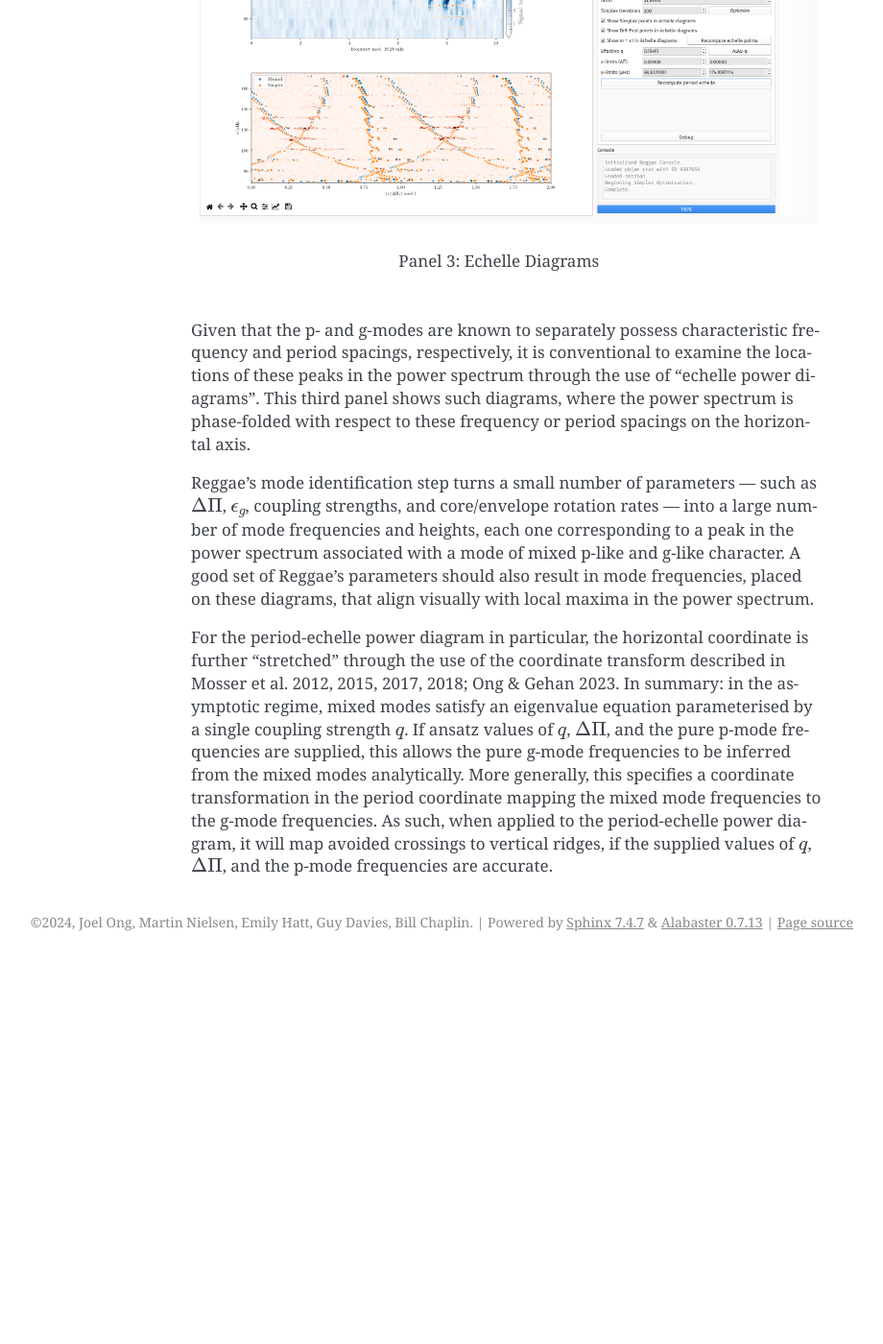
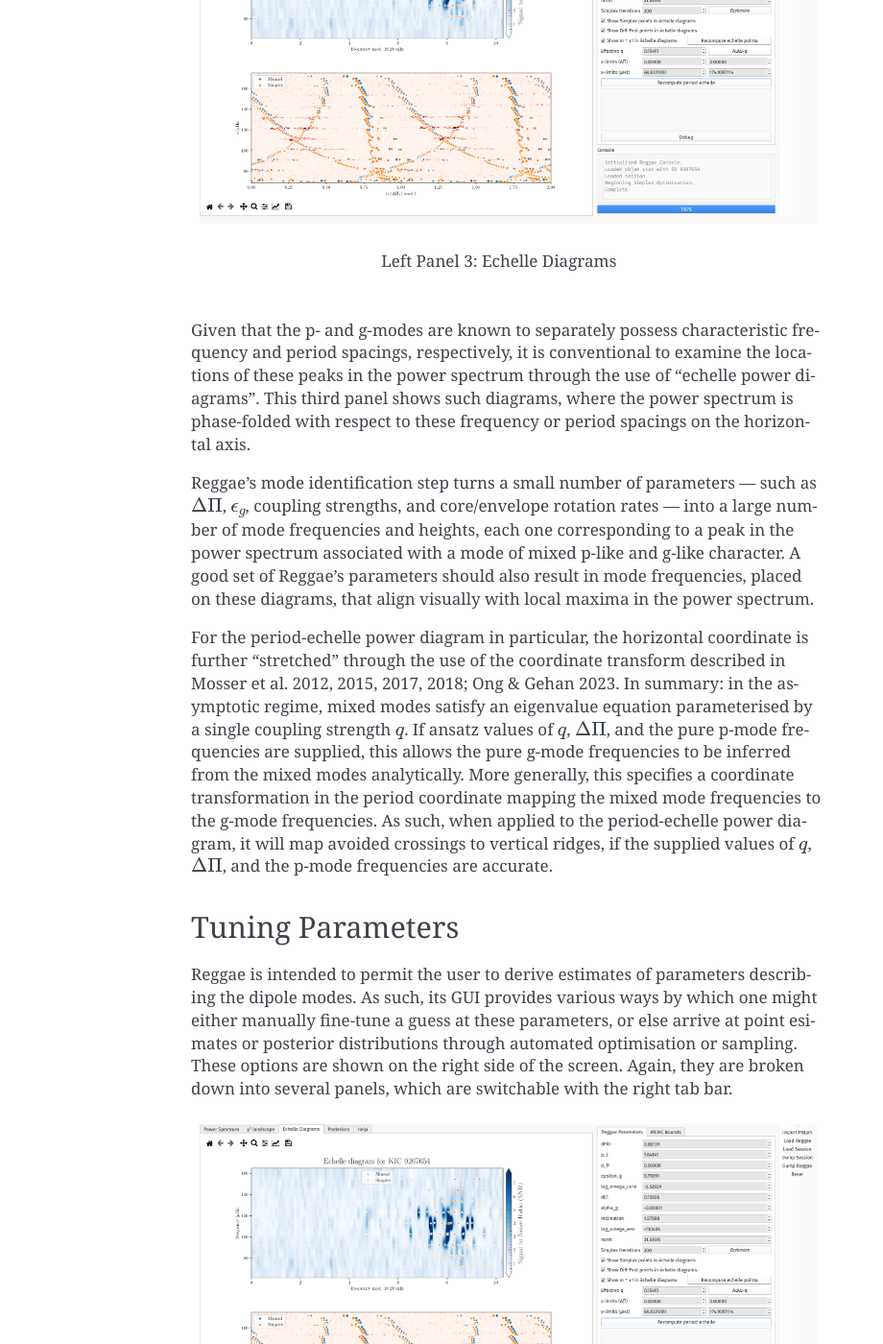
Before and after one commit to darthoctopus/reggae, a Sphinx documentation site: the page built from docs/usage.md, in a window 1280 px wide and 1400 px high, scrolled down 1403 px. Shown: the whole window at 96% size, without its empty margins (221-1141 px from the left). Built offline with Sphinx 7.4.7, drawn with Linux system fonts in a browser that asks for light colours; before the commit the page ends 2403 px from its top, so only the background shows below that; some of the changed text lies outside the part shown.

Commit message:
right panel notes

```diff
--- /dev/null
+++ b/docs/theta.rst
@@ -0,0 +1,4 @@
+theta
+^^^^^
+.. automodule:: reggae.theta
+    :members:
--- a/docs/usage.md
+++ b/docs/usage.md
@@ -10,9 +10,9 @@
 As a diagnostic utility, Reggae exposes a large amount of information to the viewer. This information is broken down in to several panels, which are switchable with the tab bar on the left side of the screen.
 
 :::{figure} ../screenshots/ps.png
-:alt: Panel 1: Power Spectrum
+:alt: Left Panel 1: Power Spectrum
 
-Panel 1: Power Spectrum
+Left Panel 1: Power Spectrum
 :::
 
 The first panel shows the power spectrum. Like PBJam, Reggae uses the so-called SNR power spectrum (i.e. with a smooth background divided out) as its focus is on fitting individual peaks — this is shown in black. To further focus on the dipole modes, a model of the radial and quadrupole modes inherited from PBJam is further divided out — this is shown in blue. Thus, any residual peaks are those ignored by PBJam, which, a priori, are primarily dipole modes. However, the user should ensure that PBJam's model works as expected before proceeding further. The black and blue curves should agree except at the locations of PBJam's identified radial and quadrupole modes, at which locations there should be exactly two peaks at a time in the black curve that are not reflected in the blue.
@@ -20,9 +20,9 @@
 Later steps in the fitting procedure produce PSD models as well. These are shown with various coloured curves.
 
 :::{figure} ../screenshots/echelle.png
-:alt: Panel 3: Echelle Diagrams
+:alt: Left Panel 3: Echelle Diagrams
 
-Panel 3: Echelle Diagrams
+Left Panel 3: Echelle Diagrams
 :::
 
 Given that the p- and g-modes are known to separately possess characteristic frequency and period spacings, respectively, it is conventional to examine the locations of these peaks in the power spectrum through the use of "echelle power diagrams". This third panel shows such diagrams, where the power spectrum is phase-folded with respect to these frequency or period spacings on the horizontal axis.
@@ -30,3 +30,13 @@
 Reggae's mode identification step turns a small number of parameters — such as $\Delta\Pi$, $\epsilon_g$, coupling strengths, and core/envelope rotation rates — into a large number of mode frequencies and heights, each one corresponding to a peak in the power spectrum associated with a mode of mixed p-like and g-like character. A good set of Reggae's parameters should also result in mode frequencies, placed on these diagrams, that align visually with local maxima in the power spectrum.
 
 For the period-echelle power diagram in particular, the horizontal coordinate is further "stretched" through the use of the coordinate transform described in Mosser et al. 2012, 2015, 2017, 2018; Ong & Gehan 2023. In summary: in the asymptotic regime, mixed modes satisfy an eigenvalue equation parameterised by a single coupling strength $q$. If ansatz values of $q$, $\Delta\Pi$, and the pure p-mode frequencies are supplied, this allows the pure g-mode frequencies to be inferred from the mixed modes analytically. More generally, this specifies a coordinate transformation in the period coordinate mapping the mixed mode frequencies to the g-mode frequencies. As such, when applied to the period-echelle power diagram, it will map avoided crossings to vertical ridges, if the supplied values of $q$, $\Delta\Pi$, and the p-mode frequencies are accurate.
+
+## Tuning Parameters
+
+Reggae is intended to permit the user to derive estimates of parameters describing the dipole modes. As such, its GUI provides various ways by which one might either manually fine-tune a guess at these parameters, or else arrive at point esimates or posterior distributions through automated optimisation or sampling. These options are shown on the right side of the screen. Again, they are broken down into several panels, which are switchable with the right tab bar.
+
+:::{figure} ../screenshots/echelle.png
+:alt: Right Panel 1: Manual Tuning
+
+Right Panel 1: Manual Tuning
+:::
```
Also changed, not shown: docs/installation.md (+1 -1 lines).
